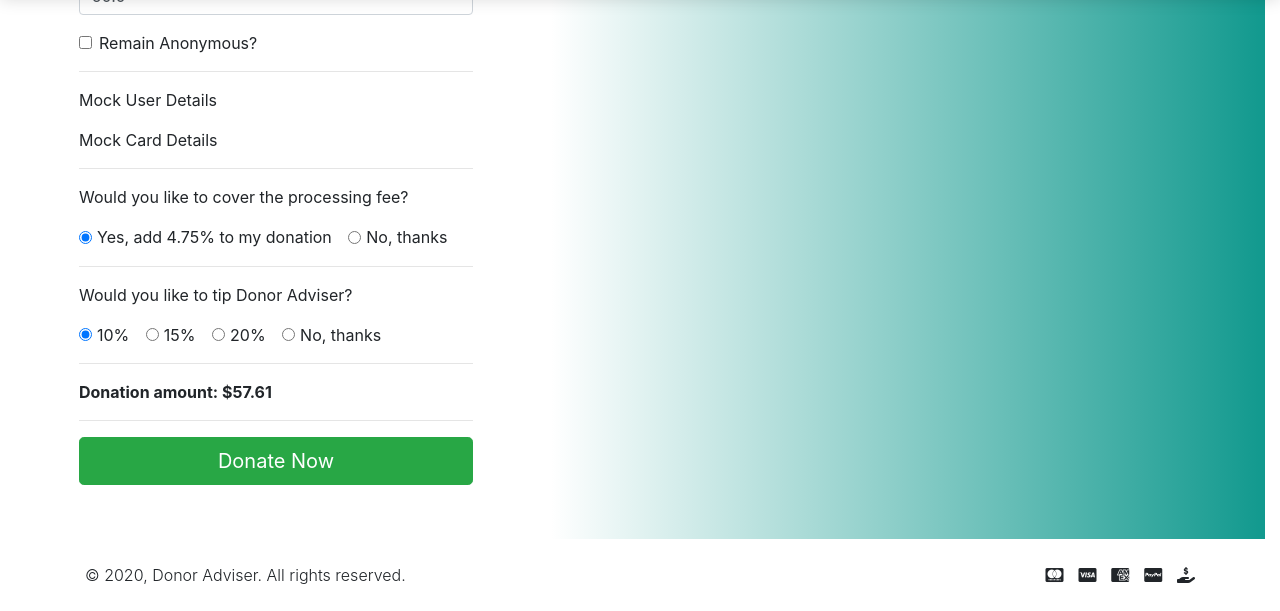
After one commit to vectorNull/donor-advisor, a Django app: page /organizations/1/donate/ in a window 1280 px wide. The commit adds this page. Shown: the part 333-944 px from the top of the page. Run offline with Django 3.2, Linux system fonts and the light colour scheme; a user stored in the database is signed in; tables that the repository leaves empty hold one stand-in row (values such as "Sample post"); some libraries are stand-ins or nearby versions.

Commit message:
Add Donations

```diff
--- a/main_app/forms.py
+++ b/main_app/forms.py
@@ -1,6 +1,6 @@
 from django.forms import ModelForm
 
-from .models import Organization
+from .models import Organization, Donation
 
 class OrganizationForm(ModelForm):
     class Meta:
@@ -14,3 +14,12 @@ class OrganizationForm(ModelForm):
             'state', 'zip_code', 'phone','contact_email','website_url', 'category',
             'fiscal_sponsor','guidestar_url', 'logo_url','mission_statement', 'description',
         ]
+
+class DonationForm(ModelForm):
+    class Meta:
+        model = Donation
+        labels = {
+            'amount': 'Donation amount',
+            'anonymous': 'Remain Anonymous?'
+        }
+        fields = ['amount', 'anonymous']
--- a/main_app/templates/main_app/organizations/details.html
+++ b/main_app/templates/main_app/organizations/details.html
@@ -10,7 +10,7 @@
                 <img src="{{organization.logo_url}}" alt="..." class="img-thumbnail mx-auto d-md-none d-sm-block" style="width: 200px;">
                 <h5>{{organization.get_category_display}}</h5>
                 <h1>{{organization.name}}</h1>
-                <p><span class="font-weight-bold">{{organization.city}}</span>, {{organization.state}}&ThickSpace; | &ThickSpace;<a class="text-dark" href="{{organization.website_url}}">{{organization.website_url}}</a>&ThickSpace; | &ThickSpace;<a href="#" class="btn btn-warning">Donate</a>{% if user == organization.user %}&ThickSpace; | &ThickSpace;<a href="{% url 'org_update' organization.id%}" class="btn btn-secondary">Update Organization</a> {% endif %}</p>
+                <p><span class="font-weight-bold">{{organization.city}}</span>, {{organization.state}}&ThickSpace; | &ThickSpace;<a class="text-dark" href="{{organization.website_url}}">{{organization.website_url}}</a>&ThickSpace; | &ThickSpace;<a href="{% url 'org_donate_create' organization.id %}" class="btn btn-warning">Donate</a>{% if user == organization.user %}&ThickSpace; | &ThickSpace;<a href="{% url 'org_update' organization.id%}" class="btn btn-secondary">Update Organization</a> {% endif %}</p>
             </div>
 
         </div>
--- /dev/null
+++ b/main_app/templates/main_app/organizations/donations/create.html
@@ -0,0 +1,85 @@
+{% extends 'base.html' %}
+{% load crispy_forms_tags %}
+{% block content %}
+    <div class="container-fluid px-3">
+        <div class="row min-vh-100">
+            <div class="col-md-8 col-lg-6 col-xl-5 d-flex align-items-start">
+                <div class="w-100 py-5 px-md-5 px-xl-6 position-relative">
+                    <div class="mb-5 text-center">
+                        <h2>{{org.name}}</h2>
+                        <p>{{org.ein}}</p>
+                        <p>{{org.city}}, {{org.state}}</p>
+                    </div>
+                    <form id="p-form" method="POST" action="{% url 'org_donate_create' org.id %}" class="form-validate">
+                        {% csrf_token %}
+                        {{ donate_form|crispy }}
+                        <hr>
+                        <p>Mock User Details</p>
+                        <p>Mock Card Details</p>
+                        <hr>
+                        <p>Would you like to cover the processing fee?</p>
+                        <div class="form-check form-check-inline">
+                            <input class="form-check-input" type="radio" name="p-fee" id="p-fee-1" value="1" checked>
+                            <label class="form-check-label" for="p-fee-1">Yes, add 4.75% to my donation</label>
+                        </div>
+                        <div class="form-check form-check-inline">
+                            <input class="form-check-input" type="radio" name="p-fee" id="p-fee-2" value="0">
+                            <label class="form-check-label" for="p-fee-2">No, thanks</label>
+                        </div>
+                        <hr>
+                        <div class="form-group">
+                            <p>Would you like to tip Donor Adviser?</p>
+                            <div class="form-check form-check-inline">
+                                <input class="form-check-input" type="radio" name="p-tip" id="p-tip-1" value="10" checked>
+                                <label class="form-check-label" for="p-tip-1">10%</label>
+                            </div>
+                            <div class="form-check form-check-inline">
+                                <input class="form-check-input" type="radio" name="p-tip" id="p-tip-2" value="15">
+                                <label class="form-check-label" for="p-tip-2">15%</label>
+                            </div>
+                            <div class="form-check form-check-inline">
+                                <input class="form-check-input" type="radio" name="p-tip" id="p-tip-3" value="20">
+                                <label class="form-check-label" for="p-tip-3">20%</label>
+                            </div>
+                            <div class="form-check form-check-inline">
+                                <input class="form-check-input" type="radio" name="p-tip" id="p-tip-4" value="0">
+                                <label class="form-check-label" for="p-tip-4">No, thanks</label>
+                            </div>
+                        </div>
+                        <hr>
+                        <p class="font-weight-bold">Donation amount: $<span id="p-amount"></span></p>
+                        <input type="text" id="p-input" name="total_amount" hidden>
+                        <hr>
+                        <button class="btn btn-lg btn-block btn-success">Donate Now</button>
+                        <input type="hidden" name="next" value="{{ next }}">
+                    </form>
+                </div>
+            </div>
+            <div class="col-md-4 col-lg-6 col-xl-7 d-none d-md-block">
+                <div class="bg-cover h-100 mr-n3" style="background: #11998e;background: -webkit-linear-gradient(to right, #FFF, #11998e);background: linear-gradient(to right, #FFF, #11998e);"></div>
+            </div>
+        </div>
+    </div>
+    <script>
+        document.getElementById('p-form').addEventListener('change', formChange)
+
+        function formChange(e) {
+            let total = 0
+            const amount = parseInt(document.getElementById('id_amount').value)
+            total += amount
+            let fee = parseInt(document.querySelector('input[name="p-fee"]:checked').value)
+            if (fee) {
+                total += total * .0475
+            }
+            const tip = parseInt(document.querySelector('input[name="p-tip"]:checked').value)
+            if (tip) {
+                total += total*(tip*.01)
+            }
+            total = total.toFixed(2)
+            const donation = document.getElementById('p-amount')
+            donation.textContent = total
+            document.getElementById('p-input').value = total
+        }
+        formChange()
+    </script>
+{% endblock %}
--- a/main_app/urls.py
+++ b/main_app/urls.py
@@ -17,4 +17,7 @@ urlpatterns = [
     #REVIEWS
     path('organizations/<int:pk>/reviews/create/', views.org_review_create, name='org_review_create'),
     path('organizations/<int:pk>/reviews/<int:review_id>/delete/', views.org_review_delete, name='org_review_delete'),
+
+    #DONATIONS
+    path('organizations/<int:pk>/donate/', views.org_donate_create, name='org_donate_create'),
 ]
--- a/main_app/views.py
+++ b/main_app/views.py
@@ -5,7 +5,7 @@ from django.views.generic import ListView, DetailView
 from django.views.generic.edit import UpdateView, DeleteView
 from django.db.models import Q
 
-from .forms import OrganizationForm
+from .forms import OrganizationForm, DonationForm
 from .models import Organization, Review
 
 # Create your views here.
@@ -95,3 +95,23 @@ def org_review_delete(request, pk, review_id):
     if review.user == request.user:
         review.delete()
     return redirect('org_details', pk=pk)
+
+@login_required
+def org_donate_create(request, pk):
+    if not request.user.is_partial_complete():
+        return redirect('account_update')
+    if request.method == 'POST':
+        form = DonationForm(request.POST)
+        if form.is_valid():
+            new_donation = form.save(commit=False)
+            new_donation.user_id = request.user.id
+            new_donation.organization_id = pk
+            new_donation.amount = request.POST.get('total_amount')
+            new_donation.save()
+        return redirect('org_details', pk=pk)
+    org = Organization.objects.get(id=pk)
+    donate_form = DonationForm()
+    return render(request, 'main_app/organizations/donations/create.html', {
+        'donate_form': donate_form,
+        'org': org
+    })
```
